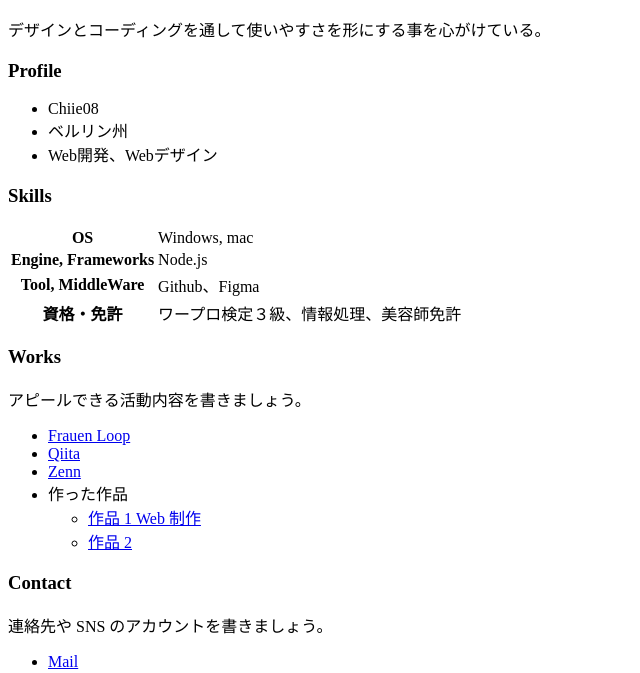
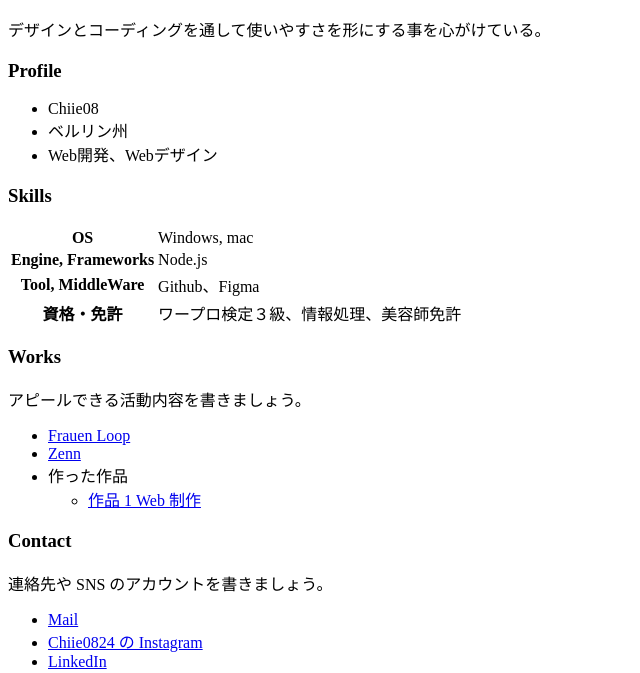
Before and after one commit to Chiie08/Chiie08.github.io, a plain HTML site: page index.html in a window 1280 px wide. Shown: the part 110-783 px from the top of the page, without its empty margins (0-640 px from the left). Drawn offline with Linux system fonts and the light colour scheme.

Commit message:
情報の追加

```diff
--- a/index.html
+++ b/index.html
@@ -45,13 +45,11 @@
     <p>アピールできる活動内容を書きましょう。</p>
     <ul>
       <li><a href="https://www.frauenloop.org/">Frauen Loop</a></li>
-      <li><a href="https://qiita.com/">Qiita</a></li>
       <li><a href="https://zenn.dev/">Zenn</a></li>
       <li>
         作った作品
         <ul>
           <li><a href="http://localhost:5180/">作品 1 Web 制作</a></li>
-          <li><a href="https://example.com/">作品 2</a></li>
         </ul>
       </li>
     </ul>
@@ -59,10 +57,10 @@
     <h3>Contact</h3>
     <p>連絡先や SNS のアカウントを書きましょう。</p>
     <ul>
-  <li><a href="mailto:chie_0824_k@yahoo.co.jp">Mail</a></li>
-  <li><a href="https://www.instagram.com/Chiie0824">Chiie0824 の Instagram</a></li>
-  <li><a href="https://www.linkedin.com/in/kakizawa-chie">LinkedIn</a></li>
-　　</ul>
+      <li><a href="mailto:chie_0824_k@yahoo.co.jp">Mail</a></li>
+      <li><a href="https://www.instagram.com/Chiie0824">Chiie0824 の Instagram</a></li>
+      <li><a href="https://www.linkedin.com/in/kakizawa-chie">LinkedIn</a></li>
+    </ul>
 
     <h3>History</h3>
     <p>学歴、職歴、アルバイト、インターン経験など。</p>
```
